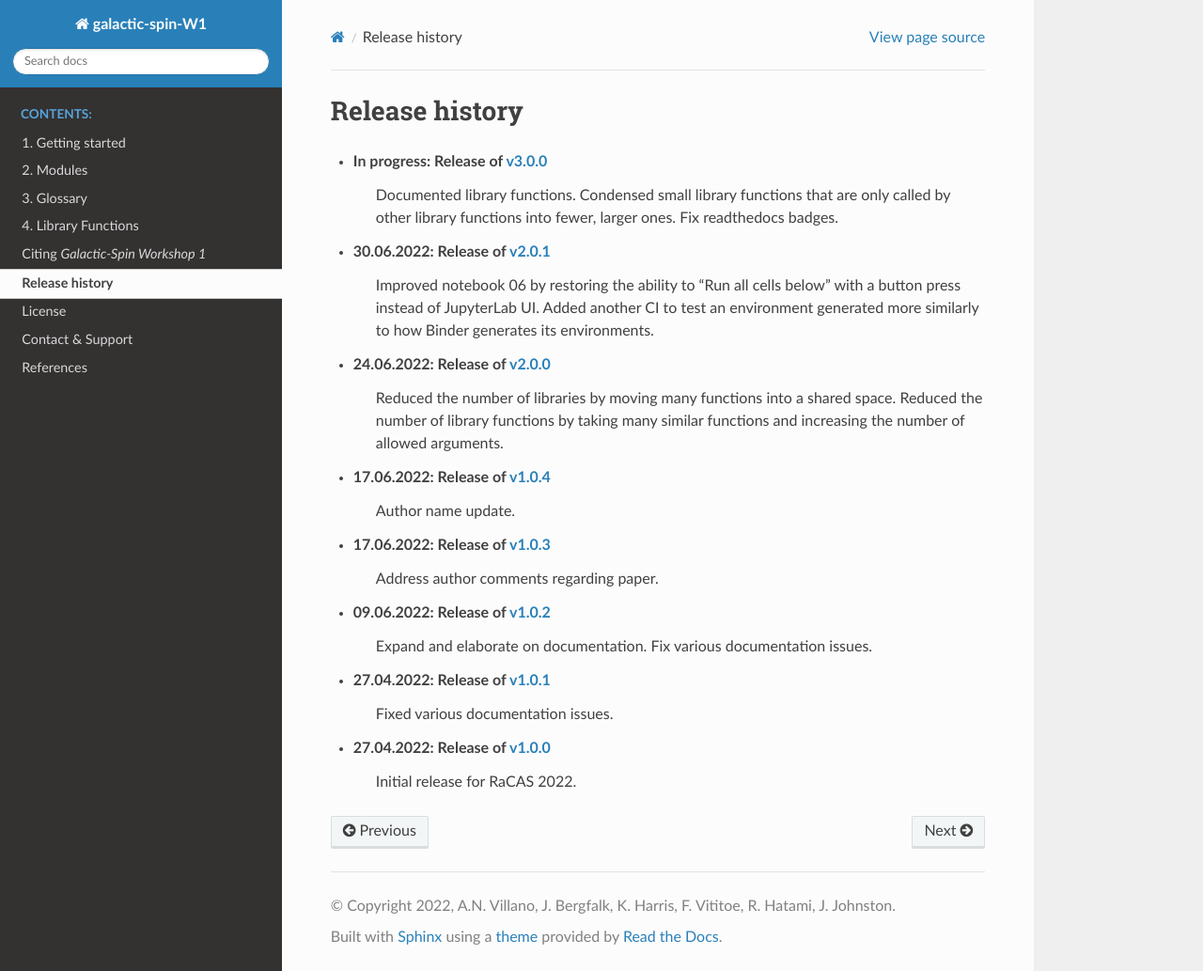
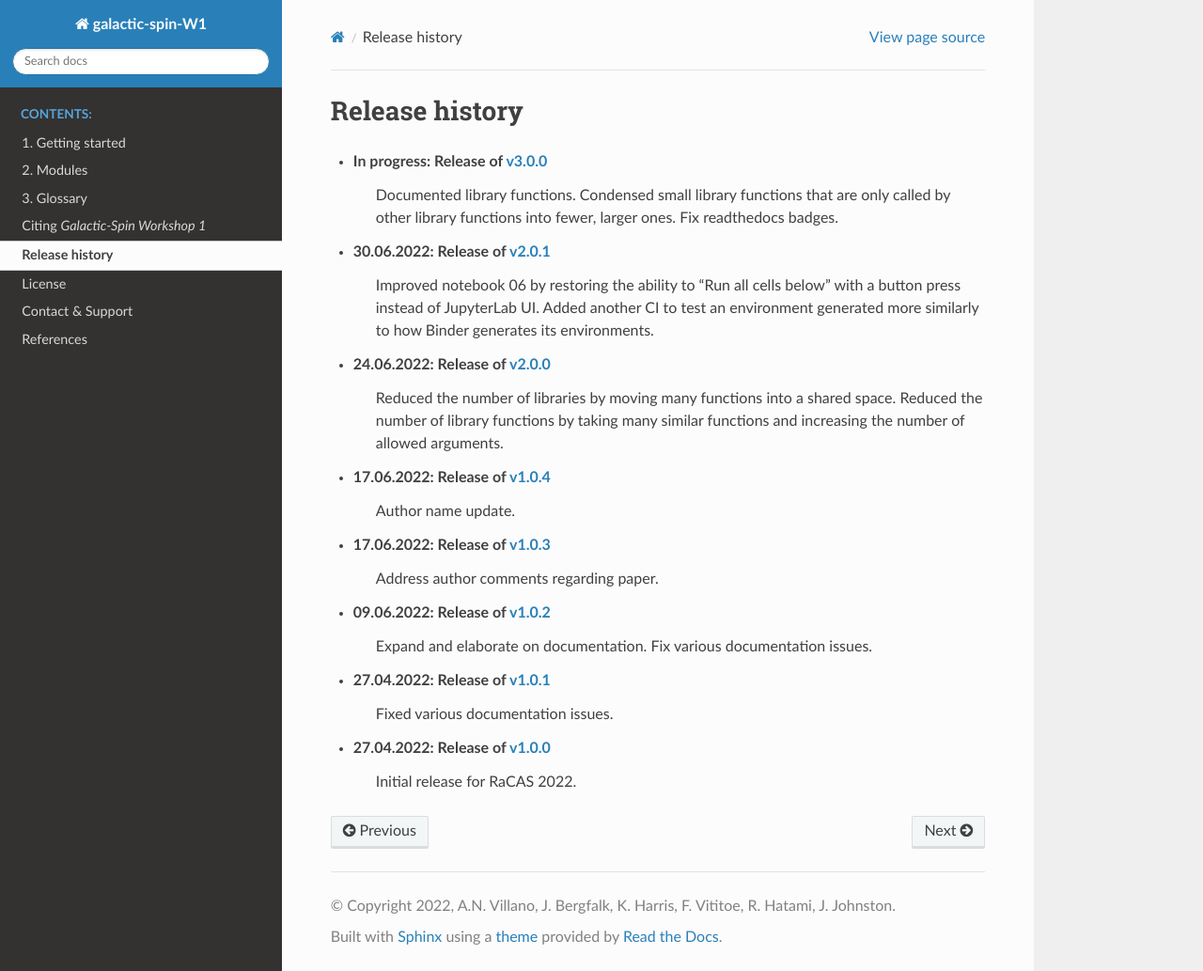
Before and after one commit to villano-lab/galactic-spin-W1, a Sphinx documentation site: the page built from docs/source/06_Release_History.rst, in a window 1280 px wide and 1033 px high. Shown: the whole window at 94% size. Built offline with Sphinx 7.4.7 and the Read the Docs theme 2.0.0, drawn with Linux system fonts in a browser that asks for light colours; pages that are not in the unit, such as notebooks, are missing from menus.

Commit message:
Get docs building with good layout for table of contents!

```diff
--- a/docs/source/conf.py
+++ b/docs/source/conf.py
@@ -58,20 +58,22 @@
 # Add any Sphinx extension module names here, as strings. They can be
 # extensions coming with Sphinx (named 'sphinx.ext.*') or your custom
 # ones.
-extensions = ['sphinx_rtd_theme','myst_parser','sphinx.ext.autodoc','sphinx.ext.napoleon','sphinx.ext.autosummary']
+extensions = ['sphinx_rtd_theme','myst_parser','sphinx.ext.autodoc','sphinx.ext.napoleon','sphinx.ext.autosummary','autoapi.extension']
 #autodoc_default_flags = ['members']
 autosummary_generate = True
+autoapi_dirs = ['../../binder/python']
 
 # Breathe Configuration
 #breathe_default_project = "galactic-spin-W1"
 
 # Add any paths that contain templates here, relative to this directory.
-templates_path = ['_templates']
+templates_path = ['templates']
 
 # List of patterns, relative to source directory, that match files and
 # directories to ignore when looking for source files.
 # This pattern also affects html_static_path and html_extra_path.
-exclude_patterns = []
+exclude_patterns = ['build','templates']
+autoapi_ignore = ['*.cpython-??.pyc','*-checkpoint.py*']
 
 
 # -- Options for HTML output -------------------------------------------------
--- a/docs/source/index.rst
+++ b/docs/source/index.rst
@@ -43,7 +43,7 @@
    01_Getting_Started
    02_Modules
    03_Glossary
-   04_Library_Functions
+   autoapi/index
    05_Citations
    06_Release_History
    07_License
--- /dev/null
+++ b/docs/source/templates/custom-class-template.rst
@@ -0,0 +1,32 @@
+{{ fullname | escape | underline}}
+
+.. currentmodule:: {{ module }}
+
+.. autoclass:: {{ objname }}
+   :members:
+   :show-inheritance:
+   :inherited-members:
+
+   {% block methods %}
+   .. automethod:: __init__
+
+   {% if methods %}
+   .. rubric:: {{ _('Methods') }}
+
+   .. autosummary::
+   {% for item in methods %}
+      ~{{ name }}.{{ item }}
+   {%- endfor %}
+   {% endif %}
+   {% endblock %}
+
+   {% block attributes %}
+   {% if attributes %}
+   .. rubric:: {{ _('Attributes') }}
+
+   .. autosummary::
+   {% for item in attributes %}
+      ~{{ name }}.{{ item }}
+   {%- endfor %}
+   {% endif %}
+   {% endblock %}
--- /dev/null
+++ b/docs/source/templates/custom-module-template.rst
@@ -0,0 +1,67 @@
+{{ fullname | escape | underline}}
+
+.. automodule:: {{ fullname }}
+   :members:
+
+   {% block attributes %}
+   {% if attributes %}
+   .. rubric:: {{ _('Module Attributes') }}
+
+   .. autosummary::
+      :toctree:
+   {% for item in attributes %}
+      {{ item }}
+   {%- endfor %}
+   {% endif %}
+   {% endblock %}
+
+   {% block functions %}
+   {% if functions %}
+   .. rubric:: {{ _('Functions') }}
+
+   .. autosummary::
+      :toctree:
+   {% for item in functions %}
+      {{ item }}
+   {%- endfor %}
+   {% endif %}
+   {% endblock %}
+
+   {% block classes %}
+   {% if classes %}
+   .. rubric:: {{ _('Classes') }}
+
+   .. autosummary::
+      :toctree:
+      :template: custom-class-template.rst
+   {% for item in classes %}
+      {{ item }}
+   {%- endfor %}
+   {% endif %}
+   {% endblock %}
+
+   {% block exceptions %}
+   {% if exceptions %}
+   .. rubric:: {{ _('Exceptions') }}
+
+   .. autosummary::
+      :toctree:
+   {% for item in exceptions %}
+      {{ item }}
+   {%- endfor %}
+   {% endif %}
+   {% endblock %}
+
+{% block modules %}
+{% if modules %}
+.. rubric:: Modules
+
+.. autosummary::
+   :toctree:
+   :template: custom-module-template.rst
+   :recursive:
+{% for item in modules %}
+   {{ item }}
+{%- endfor %}
+{% endif %}
+{% endblock %}
```
Also changed, not shown: docs/source/04_Library_Functions.rst (deleted, +0 -33 lines), 3 other files.
